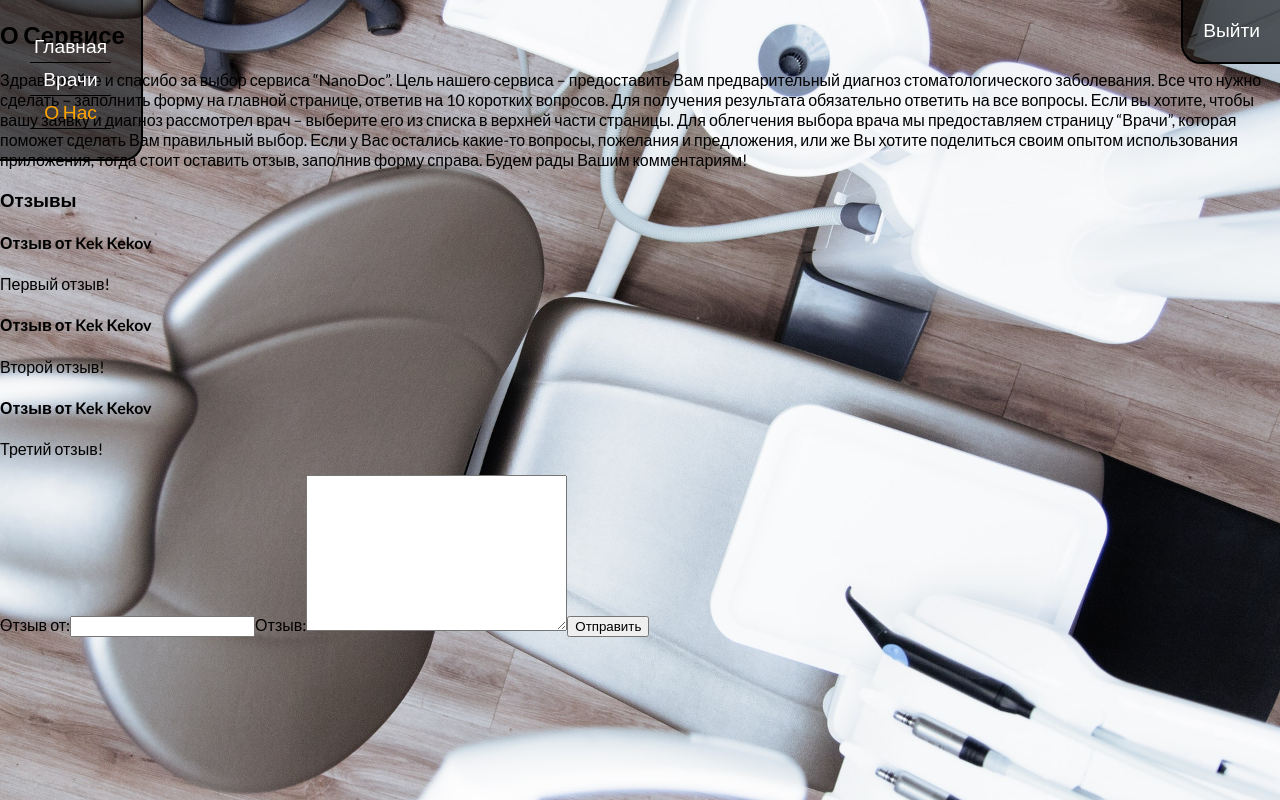
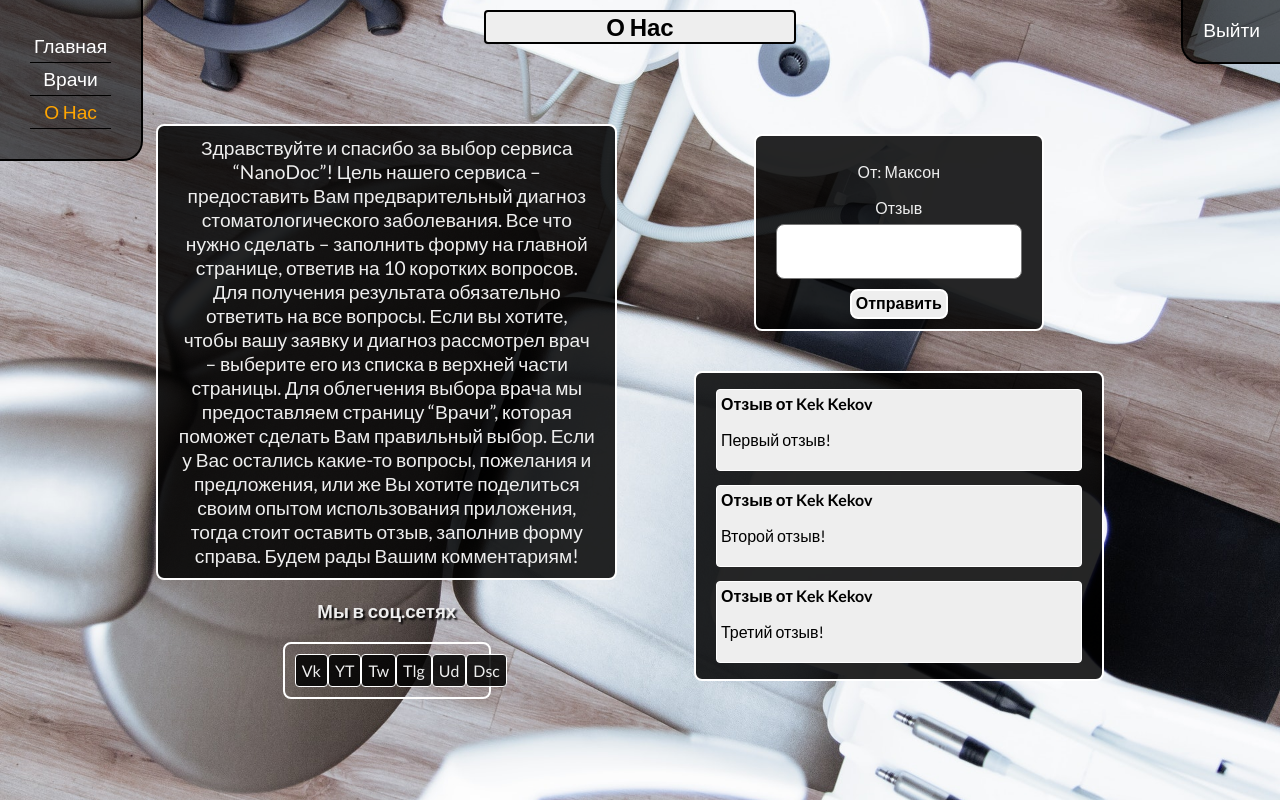
Before and after one commit to Cephern/nano_doc, a React (Create React App) app: page /about in a window 1280 px wide. Built offline with nearby package versions, Linux system fonts and the light colour scheme.

Commit message:
Doctors and About Us styling

```diff
--- a/src/App.css
+++ b/src/App.css
@@ -1,13 +1,23 @@
-@import url('https://fonts.googleapis.com/css2?family=Lato:ital,wght@0,300;0,400;0,700;0,900;1,300;1,400;1,700;1,900&display=swap');
+@import url("https://fonts.googleapis.com/css2?family=Lato:ital,wght@0,300;0,400;0,700;0,900;1,300;1,400;1,700;1,900&display=swap");
 
 body {
-  margin: 0;
-  background-color: #ddd;
-  background: center/cover url("assets/backgrounds/home.jpg") no-repeat fixed;
-  font-family: 'Lato', sans-serif;
+	margin: 0;
+	background-color: #ddd;
+	background: center/cover url("assets/backgrounds/home.jpg") no-repeat fixed;
+	font-family: "Lato", sans-serif;
 }
 
 ul {
-  margin: 0;
-  list-style-type: none;
+	margin: 0;
+	padding: 0;
+	list-style-type: none;
 }
+
+.title {
+	text-align: center;
+	background-color: #eee;
+	width: 30%;
+	margin: 0 auto;
+	border-radius: 4px;
+	border: 2px solid #000;
+}
--- a/src/comps/Navbar.css
+++ b/src/comps/Navbar.css
@@ -1,14 +1,7 @@
-.nav-main {
-  position: fixed;
+.nav-main .left {
+	position: absolute;
+	left: 0;
 	top: 0;
-  left: 0;
-  width: 100%;
-  display: flex;
-  justify-content: space-between;
-  align-items: flex-start;
-}
-
-.nav-main .left {
 	padding: 30px;
 	border-bottom: 2px solid #000;
 	border-right: 2px solid #000;
@@ -19,6 +12,9 @@
 }
 
 .nav-main .right {
+	position: absolute;
+	right: 0;
+	top: 0;
 	padding: 30px;
 	border-bottom: 2px solid #000;
 	border-left: 2px solid #000;
@@ -49,6 +45,9 @@
 }
 
 .nav-main .logout {
+	position: absolute;
+	right: 0;
+	top: 0;
 	padding: 20px;
 	border: 0;
 	border-bottom: 2px solid #000;
--- a/src/pages/AboutUs/AboutUs.css
+++ b/src/pages/AboutUs/AboutUs.css
@@ -0,0 +1,124 @@
+#About {
+	width: 80%;
+	margin: 10px auto;
+}
+
+#About .main {
+	margin-top: 60px;
+	display: flex;
+	align-items: flex-start;
+	justify-content: space-between;
+	color: #eee;
+	border-radius: 8px;
+}
+
+#About .description {
+	width: 45%;
+	margin: 20px auto;
+}
+
+#About .description p {
+	padding: 10px 20px;
+	border: 2px solid #fff;
+	border-radius: 8px;
+	background-color: rgba(0, 0, 0, 0.85);
+	text-align: center;
+	font-size: 1.2em;
+	margin: 0;
+}
+
+#About .social {
+	margin: 20px auto;
+	text-align: center;
+}
+
+#About .social h3 {
+	text-shadow: #000 2px 2px 2px;
+}
+
+#About .social ul {
+	display: flex;
+	justify-content: space-between;
+	width: 40%;
+	margin: 0 auto;
+	padding: 10px;
+	border-radius: 8px;
+	border: 2px solid #fff;
+}
+
+#About .social li {
+	border: 1px solid #fff;
+	border-radius: 4px;
+	padding: 6px;
+	background-color: rgba(0, 0, 0, 0.85);
+	cursor: pointer;
+}
+
+#About .reviews {
+	width: 40%;
+	padding: 10px 20px;
+	margin: 20px auto;
+}
+
+#About .reviews form {
+	width: 60%;
+	margin: 0 auto;
+	border: 2px solid #fff;
+	border-radius: 8px;
+	background-color: rgba(0, 0, 0, 0.85);
+	margin-bottom: 40px;
+}
+
+#About .reviews form {
+	display: flex;
+	flex-direction: column;
+	padding: 10px 20px;
+}
+
+#About .reviews form textarea {
+	resize: none;
+	border-radius: 8px;
+	padding: 4px 8px;
+	margin-bottom: 10px;
+}
+
+#About .reviews form p {
+	text-align: center;
+}
+
+#About .reviews form label {
+	text-align: center;
+	margin-bottom: 6px;
+}
+
+#About .reviews form button {
+	width: 40%;
+	margin: 0 auto;
+	border: 2px solid #fff;
+	border-radius: 8px;
+	padding: 4px;
+	background-color: #eee;
+	color: #000;
+	font-weight: bold;
+	font-size: 1em;
+}
+
+#About .reviews-inner {
+	border: 2px solid #fff;
+	border-radius: 8px;
+	background-color: rgba(0, 0, 0, 0.85);
+	padding: 2px 20px;
+}
+
+#About .reviews-inner .review {
+	margin: 14px auto;
+	background-color: #eee;
+	border: 1px solid #fff;
+	border-radius: 4px;
+	color: #000;
+	padding: 4px;
+}
+
+#About .reviews-inner h4 {
+	margin: 0;
+}
--- a/src/pages/AboutUs/AboutUs.js
+++ b/src/pages/AboutUs/AboutUs.js
@@ -1,5 +1,5 @@
 // styles
-import "./AboutUs.js";
+import "./AboutUs.css";
 
 // hooks
 import { useState } from "react";
@@ -8,47 +8,57 @@ import Review from "./Review.js";
 // comps
 
 export default function AboutUs() {
+	const user = { name: "Максон" };
+
 	const [reviews, setReviews] = useState([
-		{ name: "Kek Kekov", text: "Первый отзыв!", date: "Today" },
-		{ name: "Kek Kekov", text: "Второй отзыв!", date: "Yesterday" },
-		{ name: "Kek Kekov", text: "Третий отзыв!", date: "Two days ago" },
+		{ id: 0, name: "Kek Kekov", text: "Первый отзыв!", date: "Today" },
+		{ id: 1, name: "Kek Kekov", text: "Второй отзыв!", date: "Yesterday" },
+		{ id: 2, name: "Kek Kekov", text: "Третий отзыв!", date: "Two days ago" },
 	]);
 	return (
 		<div id="About">
-			<h2>О Сервисе</h2>
+			<h2 className="title">О Нас</h2>
+			<div className="main">
 				<div className="description">
 					<p>
-					Здравствуйте и спасибо за выбор сервиса “NanoDoc”. Цель нашего сервиса
-					– предоставить Вам предварительный диагноз стоматологического
-					заболевания. Все что нужно сделать – заполнить форму на главной
-					странице, ответив на 10 коротких вопросов. Для получения результата
-					обязательно ответить на все вопросы. Если вы хотите, чтобы вашу заявку
-					и диагноз рассмотрел врач – выберите его из списка в верхней части
-					страницы. Для облегчения выбора врача мы предоставляем страницу
-					“Врачи”, которая поможет сделать Вам правильный выбор. Если у Вас
-					остались какие-то вопросы, пожелания и предложения, или же Вы хотите
-					поделиться своим опытом использования приложения, тогда стоит оставить
-					отзыв, заполнив форму справа. Будем рады Вашим комментариям!
+						Здравствуйте и спасибо за выбор сервиса “NanoDoc”! Цель нашего
+						сервиса – предоставить Вам предварительный диагноз
+						стоматологического заболевания. Все что нужно сделать – заполнить
+						форму на главной странице, ответив на 10 коротких вопросов. Для
+						получения результата обязательно ответить на все вопросы. Если вы
+						хотите, чтобы вашу заявку и диагноз рассмотрел врач – выберите его
+						из списка в верхней части страницы. Для облегчения выбора врача мы
+						предоставляем страницу “Врачи”, которая поможет сделать Вам
+						правильный выбор. Если у Вас остались какие-то вопросы, пожелания и
+						предложения, или же Вы хотите поделиться своим опытом использования
+						приложения, тогда стоит оставить отзыв, заполнив форму справа. Будем
+						рады Вашим комментариям!
 					</p>
+					<div className="social">
+						<h3>Мы в соц.сетях</h3>
+						<ul>
+							<li>Vk</li>
+							<li>YT</li>
+							<li>Tw</li>
+							<li>Tlg</li>
+							<li>Ud</li>
+							<li>Dsc</li>
+						</ul>
+					</div>
 				</div>
 				<div className="reviews">
-				<h3>Отзывы</h3>
+					<form>
+						<p>От: {user ? user.name : "Аноним"}</p>
+						<label htmlFor="review">Отзыв</label>
+						<textarea id="review" cols="30" rows="3"></textarea>
+						<button>Отправить</button>
+					</form>
 					<div className="reviews-inner">
 						{reviews.map((review) => (
-						<Review review={review} />
+							<Review key={review.id} review={review} />
 						))}
 					</div>
-				<form>
-					<label>
-						<span>Отзыв от:</span>
-						<input type="text" />
-						<label>
-							<span>Отзыв:</span>
-							<textarea cols="30" rows="10"></textarea>
-						</label>
-						<button>Отправить</button>
-					</label>
-				</form>
+				</div>
 			</div>
 		</div>
 	);
--- a/src/pages/Doctors/Doctors.css
+++ b/src/pages/Doctors/Doctors.css
@@ -1,5 +1,5 @@
 .Doctors {
-  width: 70%;
+	width: 80%;
 	margin: 10px auto;
 }
 
--- a/src/pages/Doctors/Doctors.js
+++ b/src/pages/Doctors/Doctors.js
@@ -18,7 +18,7 @@ export default function Doctors() {
 
 	return (
 		<div className={`Doctors ${selectedDoctor && "no-scroll"}`}>
-			<h2>Наши Врачи</h2>
+			<h2 className="title">Наши Врачи</h2>
 			<div className="doctors-grid">
 				{doctors.map((doctor) => (
 					<div key={doctor.id} className="doctor-card">
```
Also changed, not shown: src/pages/AboutUs/Review.css (deleted). Lines whose indentation alone changed are shown as unchanged.
